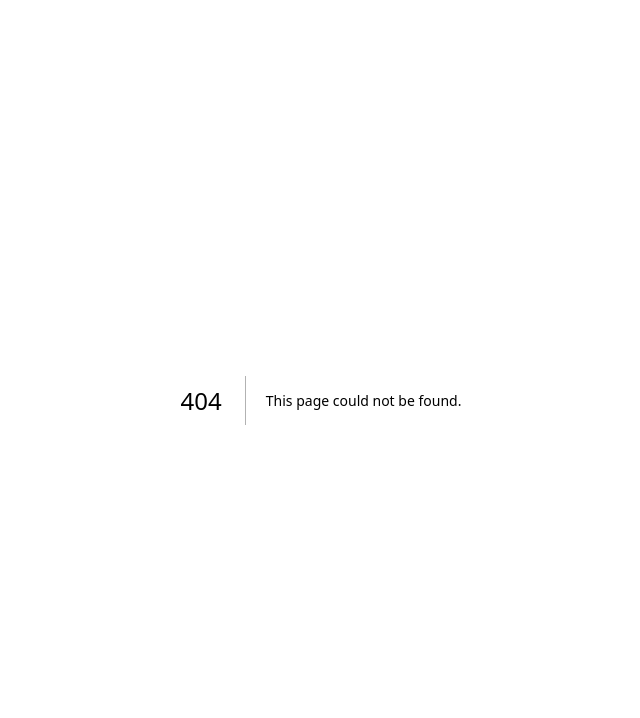
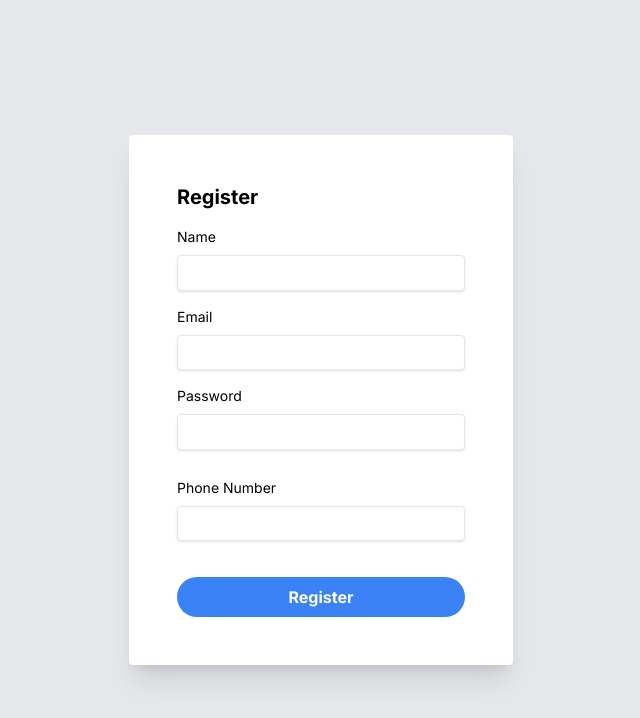
Before and after one commit to eddiemuhoro/kamzac, a Next.js app: page /register in a window 1280 px wide. Before the commit this address had no page. Shown: the top 718 px of the page, without its empty margins (319-959 px from the left). Built offline with nearby package versions, Linux system fonts and the light colour scheme.

Commit message:
(add) added new registering code

```diff
--- a/app/components/addButton.tsx
+++ b/app/components/addButton.tsx
@@ -1,6 +1,6 @@
 'use client'
 import React, { FC } from 'react'
-import { useRouter } from 'next/router';
+import { useRouter } from 'next/navigation';
 interface AddButtonProps {
   id: number;
 }
--- /dev/null
+++ b/app/components/registerButton.tsx
@@ -0,0 +1,18 @@
+'use client'
+import React, { FC } from 'react'
+
+interface RegisterButtonProps {
+    handleRegister: (e: any) => void;
+}
+
+const RegisterButton: FC<RegisterButtonProps> = ({handleRegister}) => {
+  return (
+    <button className="w-full px-4 py-2 font-bold text-white bg-blue-500 rounded-full hover:bg-blue-700 focus:outline-none focus:shadow-outline" type="submit"
+          onClick={handleRegister}
+          >
+            Register
+          </button>
+  )
+}
+
+export default RegisterButton
--- a/app/globals.css
+++ b/app/globals.css
@@ -15,13 +15,3 @@
     --background-end-rgb: 0, 0, 0;
   }
 }
-
-body {
-  color: rgb(var(--foreground-rgb));
-  background: linear-gradient(
-      to bottom,
-      transparent,
-      rgb(var(--background-end-rgb))
-    )
-    rgb(var(--background-start-rgb));
-}
--- a/app/layout.tsx
+++ b/app/layout.tsx
@@ -15,8 +15,8 @@ export default function RootLayout({
   children: React.ReactNode
 }) {
   return (
-    <html lang="en">
-      <body className={inter.className}>{children}</body>
+    <html lang="en" suppressHydrationWarning={true}>
+      <body className={inter.className} suppressHydrationWarning={true}>{children}</body>
     </html>
   )
 }
--- a/app/products/page.tsx
+++ b/app/products/page.tsx
@@ -22,7 +22,7 @@ const Products =  async () => {
           <section className="flex flex-wrap">
 
               {products.map((product) => (
-                <Link href={`/products/${product.id}`} key={product.id} className="w-1/4 p-1">
+                <Link href={`/products/${product.id}`} key={product.id} className="w-full sm:w-1/2 md:w-1/3 lg:w-1/4 xl:w-1/5 p-1">
 
                       <div className="w-full"> {/* Set the container dimensions */}
                           <Image
--- /dev/null
+++ b/app/register/RegisterForm.tsx
@@ -0,0 +1,61 @@
+'use client'
+import React from 'react'
+import { useRouter } from 'next/navigation';
+
+const RegisterForm = () => {
+  const router = useRouter();
+    const handleRegister = async (e: any) => {
+        e.preventDefault();
+        const name: string =  e.target.email.value;
+        const email: string = e.target.email.value;
+        const password: string =  e.target.email.value;
+
+        const res = await fetch('https://usella.fly.dev/register', {
+          body: JSON.stringify({
+            name: e.target.name.value,
+            email: email,
+            password: e.target.password.value,
+            // phoneNumber: e.target.phoneNumber.value,
+          }),
+          headers: {
+            'Content-Type': 'application/json',
+          },
+          method: 'POST',
+        });
+        const result = await res.json();
+        console.log(email);
+        localStorage.setItem('email', email)
+
+        router.push(`/register/verify`)
+        alert('You have successfully registered!, check email');
+      };
+
+  return (
+    <form onSubmit={handleRegister}>
+          <div className="mb-4">
+            <label className="block text-sm mb-2">Name</label>
+            <input name='name' className="w-full px-3 py-2 text-sm leading-tight text-gray-700 border rounded shadow appearance-none focus:outline-none focus:shadow-outline" type="text" />
+          </div>
+
+          <div className="mb-4">
+            <label className="block text-sm mb-2">Email</label>
+            <input name='email' className="w-full px-3 py-2 text-sm leading-tight text-gray-700 border rounded shadow appearance-none focus:outline-none focus:shadow-outline" type="email" />
+          </div>
+          <div className="mb-4">
+            <label className="block text-sm mb-2">Password</label>
+            <input name='password' className="w-full px-3 py-2 mb-3 text-sm leading-tight text-gray-700 border rounded shadow appearance-none focus:outline-none focus:shadow-outline" type="password" />
+          </div>
+          <div className="mb-6">
+            <label className="block text-sm mb-2">Phone Number</label>
+            <input name='phoneNumber' className="w-full px-3 py-2 mb-3 text-sm leading-tight text-gray-700 border rounded shadow appearance-none focus:outline-none focus:shadow-outline" type="tel" />
+          </div>
+          <button className="w-full px-4 py-2 font-bold text-white bg-blue-500 rounded-full hover:bg-blue-700 focus:outline-none focus:shadow-outline" type="submit"
+
+            >
+                Register
+                </button>
+        </form>
+  )
+}
+
+export default RegisterForm
--- /dev/null
+++ b/app/register/page.tsx
@@ -0,0 +1,17 @@
+
+import React from 'react';
+import RegisterForm from './RegisterForm';
+
+const RegistrationForm = () => {
+
+  return (
+    <div className="flex items-center justify-center h-screen bg-gray-200">
+      <div className="p-12 bg-white rounded shadow-xl w-96">
+        <h1 className="text-xl font-bold mb-4">Register</h1>
+       <RegisterForm />
+      </div>
+    </div>
+  );
+};
+
+export default RegistrationForm;
--- /dev/null
+++ b/app/register/verify/VerifyEmailForm.tsx
@@ -0,0 +1,51 @@
+'use client'
+import React, { FC, useState } from 'react'
+import { useRouter } from 'next/navigation';
+
+
+const VerifyEmailForm = () => {
+  const router = useRouter()
+    const [code, setCode] = useState('');
+
+
+    const handleVerify = async (e: any) => {
+      e.preventDefault();
+
+       const email:any = localStorage.getItem('email')
+
+      const code: string = e.target.code.value
+      // Call your API to verify the code
+      const res = await fetch(`https://usella.fly.dev/users/verify/${email}/${code}`, {
+        method: 'PUT',
+      });
+      if (res.status === 200) {
+        // If the status code is 200, the verification was successful
+        alert('Email verified successfully!');
+        router.push('/products');
+      } else {
+        // If the status code is anything other than 200, the verification failed
+        alert('The code entered is not correct. Please try again.');
+      }
+    };
+
+  return (
+    <form onSubmit={handleVerify}>
+    <div className="mb-4">
+      <label className="block text-sm mb-2">Enter the code sent to your email</label>
+      <input
+       name='code'
+        className="w-full px-3 py-2 text-sm leading-tight text-gray-700 border rounded shadow appearance-none focus:outline-none focus:shadow-outline"
+        type="text"
+      />
+    </div>
+    <button
+      className="w-full px-4 py-2 font-bold text-white bg-blue-500 rounded-full hover:bg-blue-700 focus:outline-none focus:shadow-outline"
+      type="submit"
+    >
+      Verify
+    </button>
+  </form>
+  )
+}
+
+export default VerifyEmailForm
--- /dev/null
+++ b/app/register/verify/page.tsx
@@ -0,0 +1,16 @@
+import React, { FC } from 'react';
+import VerifyEmailForm from './VerifyEmailForm';
+
+
+const VerifyEmailPage = () => {
+  return (
+    <div className="flex items-center justify-center h-screen bg-gray-200">
+      <div className="p-12 bg-white rounded shadow-xl w-96">
+        <h1 className="text-xl font-bold mb-4">Verify Email </h1>
+       <VerifyEmailForm />
+      </div>
+    </div>
+  );
+};
+
+export default VerifyEmailPage;
--- a/tsconfig.json
+++ b/tsconfig.json
@@ -22,6 +22,6 @@
       "@/*": ["./*"]
     }
   },
-  "include": ["next-env.d.ts", "**/*.ts", "**/*.tsx", ".next/types/**/*.ts"],
+  "include": ["next-env.d.ts", "**/*.ts", "**/*.tsx", ".next/types/**/*.ts", "app/products/[id]"],
   "exclude": ["node_modules"]
 }
```
Also changed, not shown: app/products/[id]/page.tsx (renamed from app/products/[id].tsx/page.tsx).
